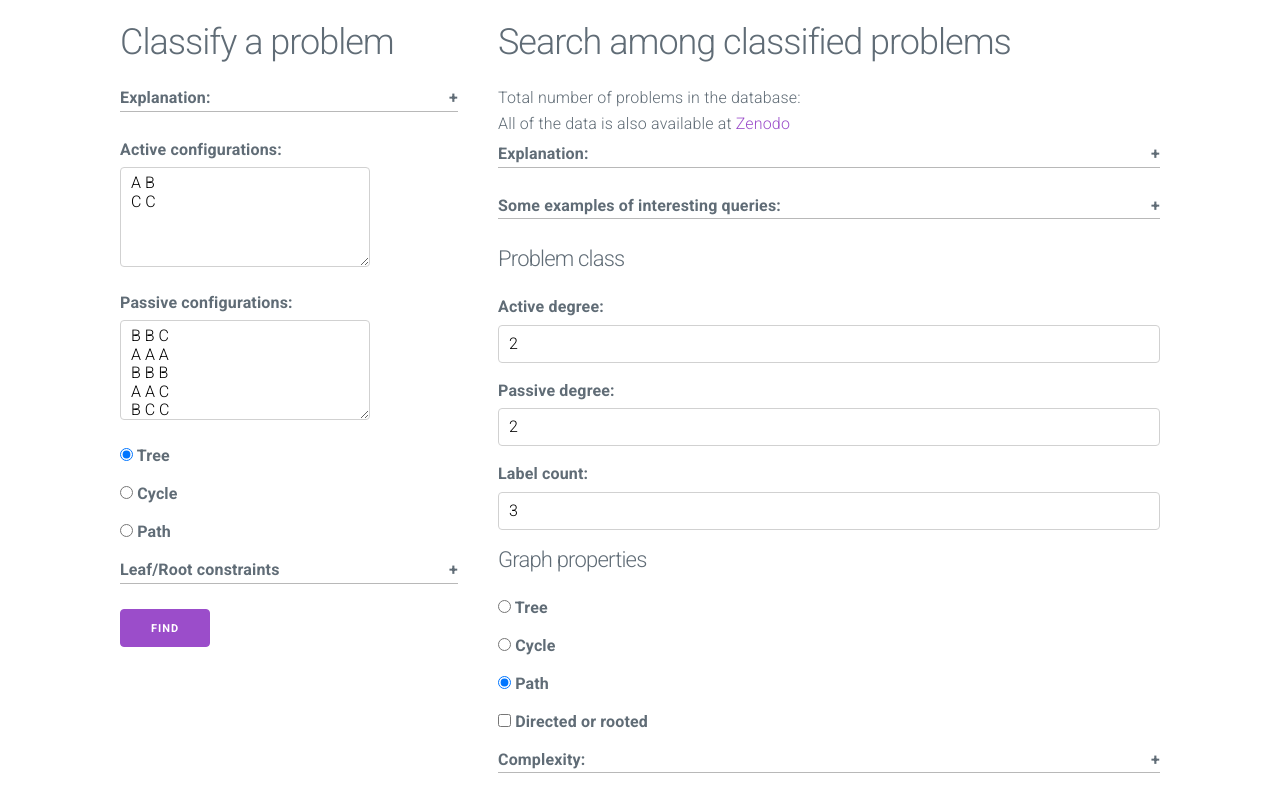
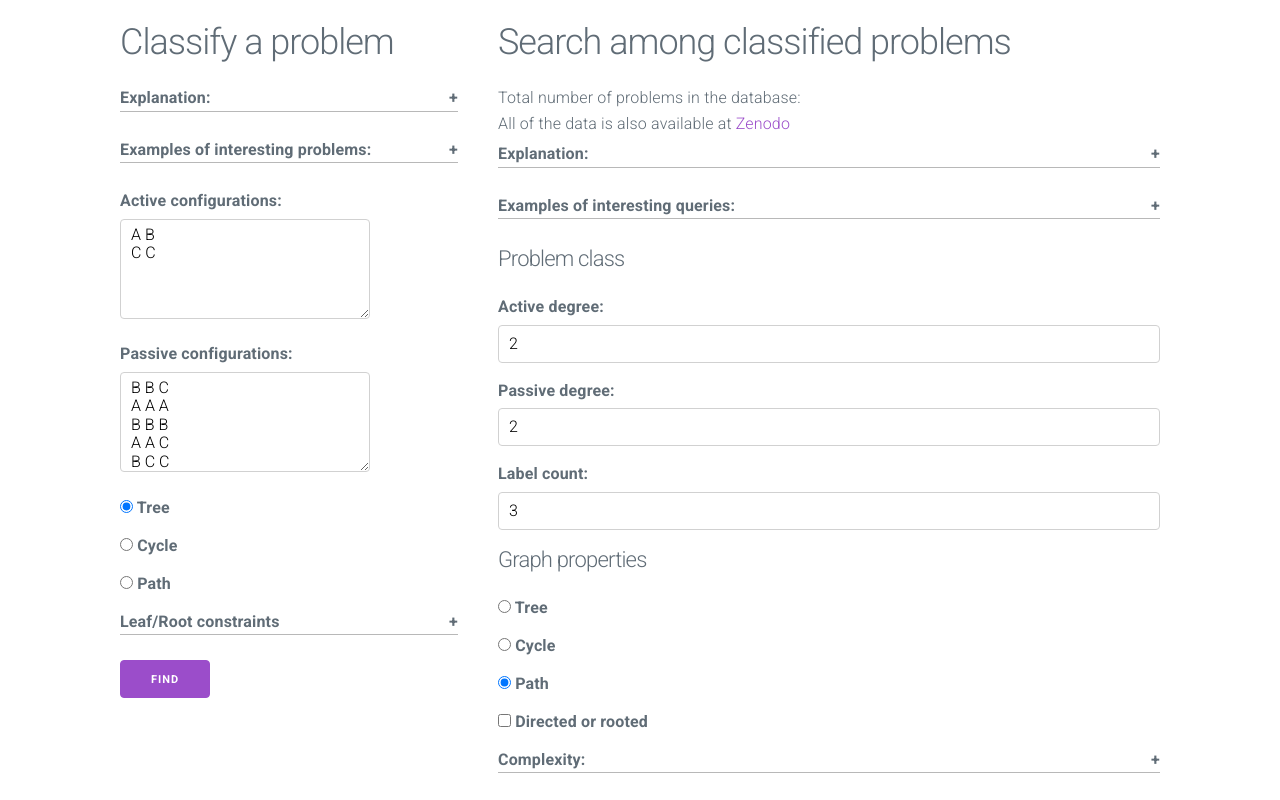
Before and after one commit to AleksTeresh/lcl-classifier, a Svelte app in the folder src/client/: page / in a window 1280 px wide. Shown: the top 800 px of the page. Built offline with nearby package versions, Linux system fonts and the light colour scheme; no server answers.

Commit message:
client: Add examples of interesting problems

```diff
--- a/src/client/src/ProblemForm.svelte
+++ b/src/client/src/ProblemForm.svelte
@@ -7,6 +7,7 @@
   import { getProblem } from './api'
   import { persistStateToUrl, loadStateFromUrl } from './urlStore'
   import type { GraphType, Problem } from './types'
+  import { readyProblems } from './readyProblems'
   interface FormState {
     activeConstraints: string
     passiveConstraints: string
@@ -47,6 +48,7 @@ B C C`,
   let showLeafRootConfig = false
   let showExplanation = false
   let openNormalized = false
+  let showPremadeProblems = false
 
   onMount(async () => {
     if (window.location.search.includes(`${FORM_PREFIX}_`)) {
@@ -127,6 +129,16 @@ B C C`,
         >
       </p>
     </Collapsible>
+    <Collapsible
+      open={showPremadeProblems}
+      label={'Examples of interesting problems:'}
+    >
+      <ul>
+        {#each readyProblems as q}
+          <li><a href={q.href}>{q.text}</a></li>
+        {/each}
+      </ul>
+    </Collapsible>
 
     <label for="activeConfigs">Active configurations:</label>
     <textarea id="activeConfigs" bind:value={formState.activeConstraints} />
--- a/src/client/src/QueryForm.svelte
+++ b/src/client/src/QueryForm.svelte
@@ -17,7 +17,7 @@
     GraphType,
   } from './types'
   import { Complexity } from './types'
-import ReturnedProblem from './ReturnedProblem.svelte'
+  import ReturnedProblem from './ReturnedProblem.svelte'
 
   interface QueryResponse {
     problems: ClassifiedProblem[]
@@ -185,7 +185,7 @@ import ReturnedProblem from './ReturnedProblem.svelte'
 
     <Collapsible
       open={showPremadeQueries}
-      label={'Some examples of interesting queries:'}
+      label={'Examples of interesting queries:'}
     >
       <ul>
         {#each readyQueries as q}
--- /dev/null
+++ b/src/client/src/readyProblems.ts
@@ -0,0 +1,30 @@
+export const readyProblems = [
+  {
+    text: 'Sinkless orientation',
+    href: `${window.location.origin}/?problem_activeConstraints=A+AB+AB&problem_passiveConstraints=A+B&problem_graphType=tree`
+  },
+  {
+    text: 'Artificial one-round problem',
+    href: `${window.location.origin}/?problem_activeConstraints=M+U+U+U%0APM+PM+PM+PM&problem_passiveConstraints=M+UP+UP+UP%0AU+U+U+U&problem_graphType=tree`
+  },
+  {
+    text: 'One-round solvable problem on rooted binary trees',
+    href: `${window.location.origin}/?problem_activeConstraints=A+%3A+A%0AC+%3A+C&problem_passiveConstraints=A+%3A+A+A%0AA+%3A+A+C&problem_graphType=tree`
+  },
+  {
+    text: 'Unsolvable problem on rooted binary trees',
+    href: `${window.location.origin}/?problem_activeConstraints=B+%3A+B%0AC+%3A+C&problem_passiveConstraints=B+%3A+B+C&problem_graphType=tree`
+  },
+  {
+    text: '2-coloring on undirected cycle',
+    href: `${window.location.origin}/?problem_activeConstraints=A+A%0AB+B&problem_passiveConstraints=A+B&problem_graphType=cycle`
+  },
+  {
+    text: '3-coloring on directed cycle',
+    href: `${window.location.origin}/?problem_activeConstraints=A+%3A+A%0AB+%3A+B%0AC+%3A+C&problem_passiveConstraints=A+%3A+BC%0AB+%3A+AC%0AC+%3A+AB%0A&problem_graphType=cycle`
+  },
+  {
+    text: 'Forbidden degree or sinkless orientation (fixed point)',
+    href: `${window.location.origin}/?problem_activeConstraints=A+X+X%0AH+H+X%0AT+T+T&problem_passiveConstraints=X+AHTX%0AH+T&problem_graphType=tree`
+  },
+]
```
